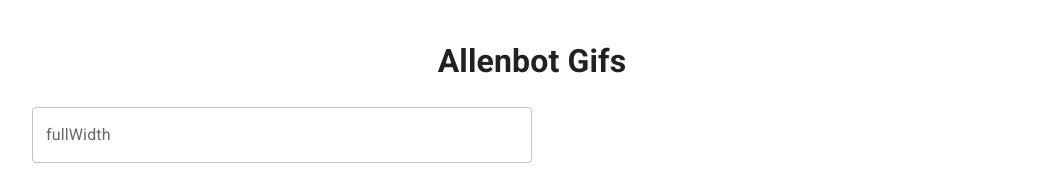
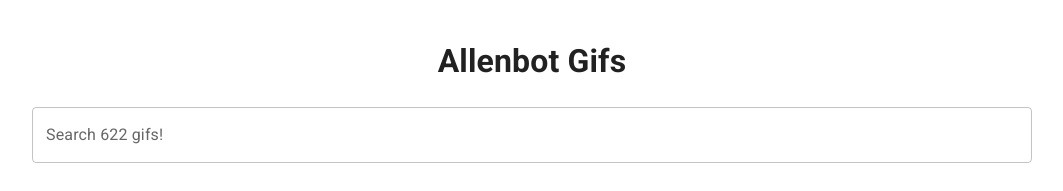
Before and after one commit to kaizacorp/allenbot, a React (Create React App) app: page / in a window 1280 px wide. Shown: the top 191 px of the page, without its empty margins (108-1171 px from the left). Built offline with nearby package versions, Linux system fonts and the light colour scheme.

Commit message:
fix placeholder/label text

```diff
--- a/src/components/GifsFilter.jsx
+++ b/src/components/GifsFilter.jsx
@@ -12,11 +12,11 @@ const GifsFilter = () => {
     return (
         <Box
             sx={{
-                width: 500,
+                width: '100%',
                 maxWidth: '100%',
             }}
         >
-            <TextField fullWidth label="fullWidth" id="fullWidth"
+            <TextField fullWidth label={`Search ${total} gifs!`} id="fullWidth"
                 type="text"
                 placeholder={`Search ${total} gifs!`}
                 value={query}
```
